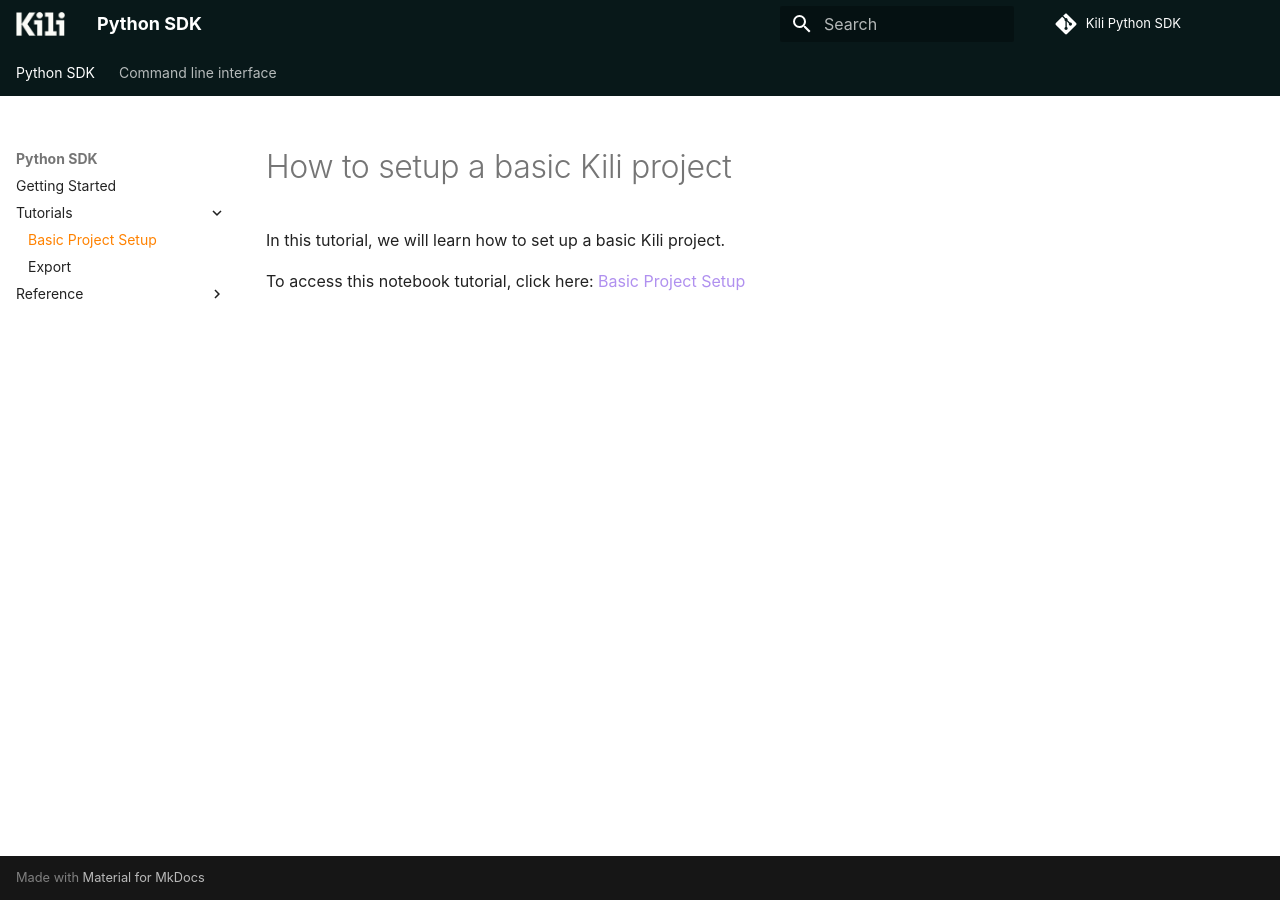
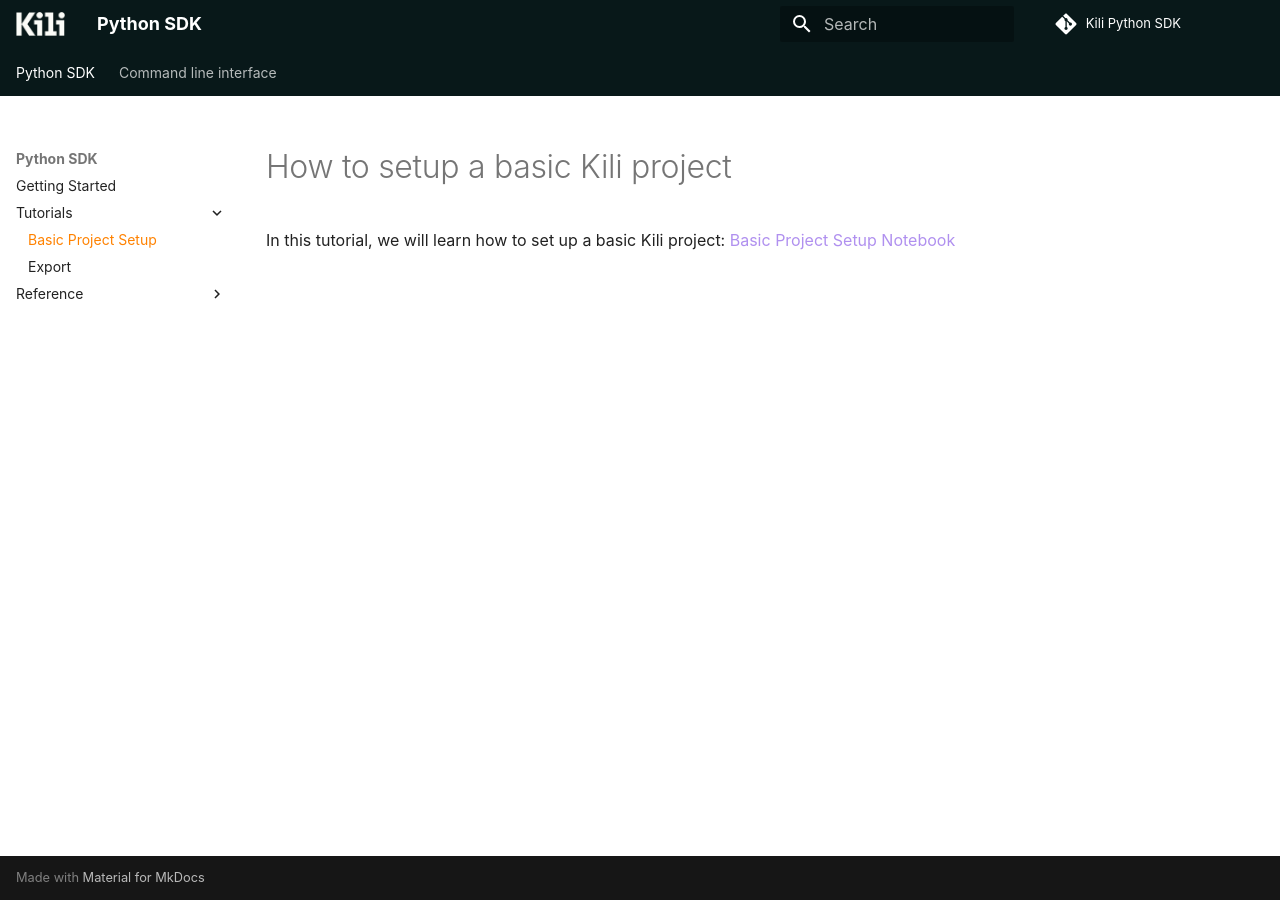
Before and after one commit to kili-technology/kili-python-sdk, an MkDocs documentation site: the page built from docs/sdk/tutorials/basic_project_setup.md, in a window 1280 px wide. Built offline with MkDocs 1.6.1 and Material for MkDocs 9.7.7, drawn with Linux system fonts in a browser that asks for light colours; some web fonts are replaced; comment, search, counter and statistics services are not loaded; the version menu is left out.

```diff
--- a/docs/sdk/tutorials/basic_project_setup.md
+++ b/docs/sdk/tutorials/basic_project_setup.md
@@ -1,5 +1,3 @@
 # How to setup a basic Kili project
 
-In this tutorial, we will learn how to set up a basic Kili project.
-
-To access this notebook tutorial, click here: [Basic Project Setup](https://github.com/kili-technology/kili-python-sdk/blob/master/recipes/basic_project_setup.ipynb)
+In this tutorial, we will learn how to set up a basic Kili project: [Basic Project Setup Notebook](https://github.com/kili-technology/kili-python-sdk/blob/master/recipes/basic_project_setup.ipynb)
```
